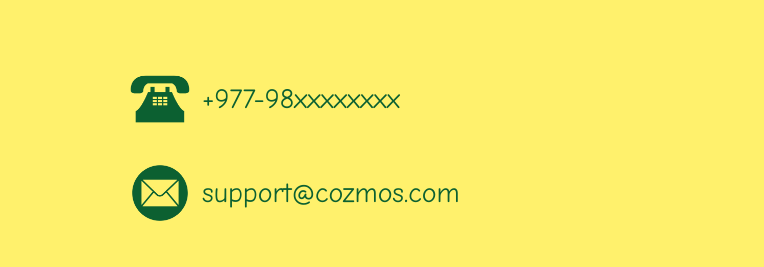
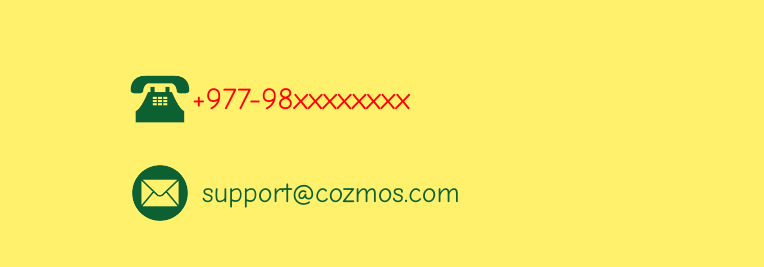
Before and after one commit to DDS3579/cozmos, a plain HTML site: page index.html in a window 1280 px wide. In both pictures the pointer is over the element "+977-98xxxxxxxx". Shown: the part 4509-4776 px from the top of the page, 0-764 px from the left. Drawn offline with nearby package versions, Linux system fonts and the light colour scheme.

Commit message:
Added Hover Effects

```diff
--- a/css/style.css
+++ b/css/style.css
@@ -588,6 +588,21 @@ body {
   line-height: normal;
   margin-left: 10px;
   margin-bottom: 0 !important;
+  transition: 0.5s;
+  cursor: pointer;
+}
+
+.contact-img{
+  transition: 0.5s;
+}
+
+.contact-text:hover{
+  color: red;
+  transform: scale(1.1);
+}
+
+.contact-img:hover{
+  transform: scale(1.1);
 }
 
 /* Mobile View Start */
```
